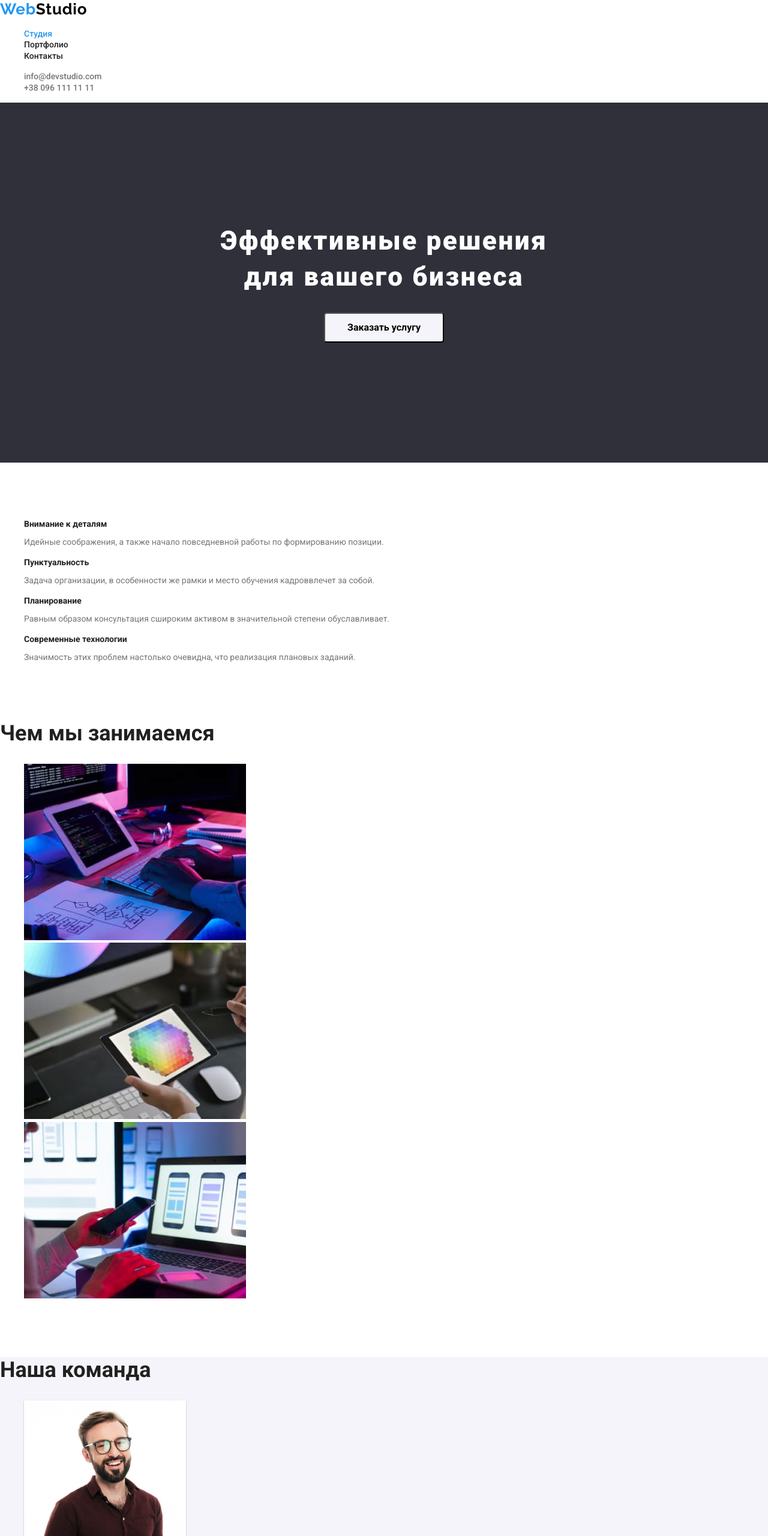
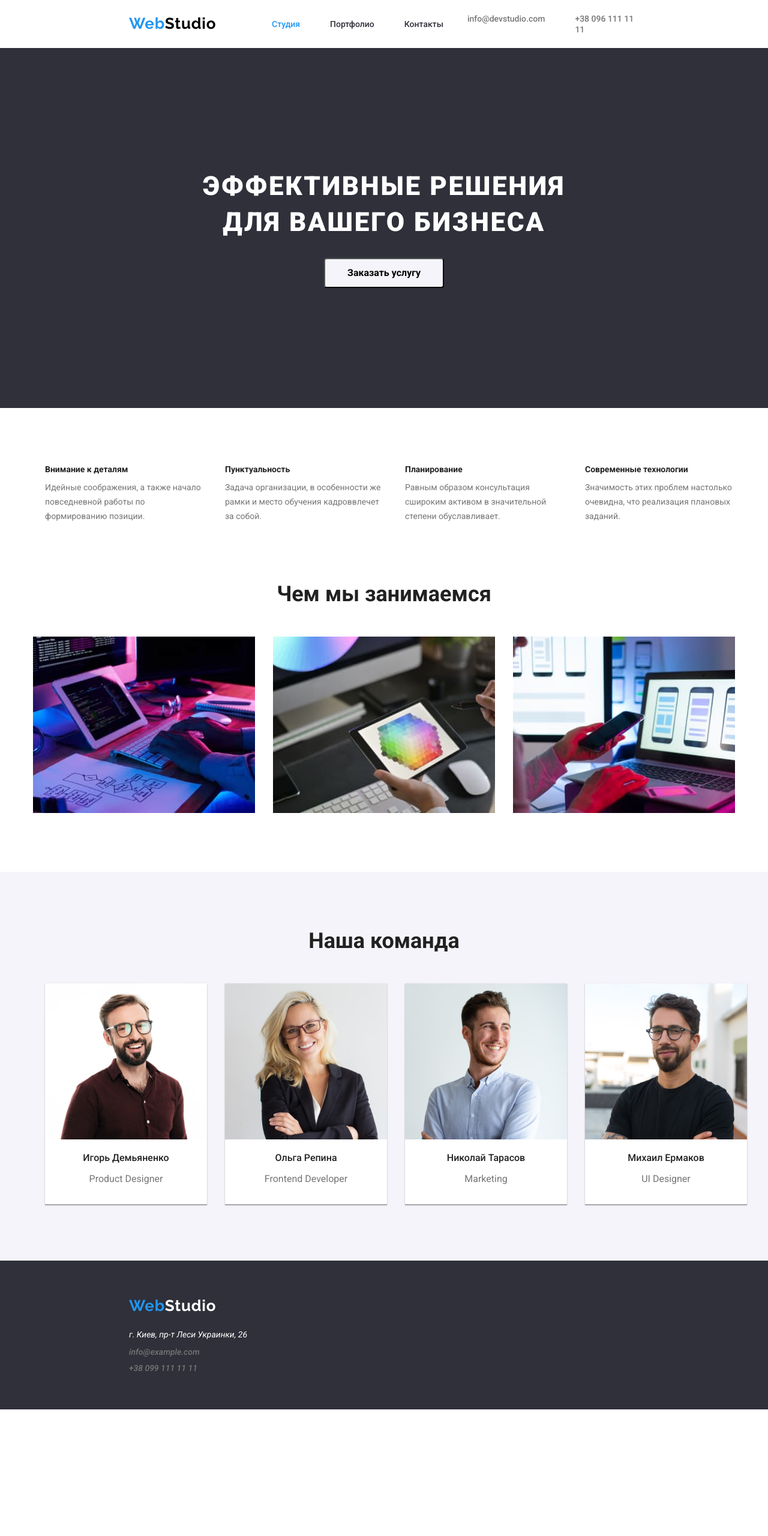
Before and after one commit to LenkoBurg/goit-markup-hw-03, a plain HTML site: page index.html in a window 1280 px wide. Shown: the top 2560 px of the page at 60% size. After the commit the page ends 2349 px from the top, so only its background shows below. Drawn offline with nearby package versions, Linux system fonts and the light colour scheme.

Commit message:
1 сторінка

```diff
--- a/CSS/style.css
+++ b/CSS/style.css
@@ -3,12 +3,15 @@
   color: #757575;
   margin: 0px;
 }
-ul {list-style: none;}
+ul {
+  list-style: none;
+}
 
 /* global */
 .logo {
-    width: 145px;
-    height: 31px;
+  margin-left: 215px;
+  margin-bottom: 25px;
+  margin-top: 24px;
   font-family: Raleway;
   font-weight: bold;
   font-size: 26px;
@@ -16,28 +19,48 @@ ul {list-style: none;}
   letter-spacing: 0.03em;
   color: black;
   text-decoration: none;
+  display: inline-block;
 }
-.web {color: #2196F3;}
+.web {
+  color: #2196f3;
+}
 /* logo */
+.style-nav {
+  display: flex;
+  margin-top: 0px;
+  margin-bottom: 0px;
+  padding-left: 0px;
+}
+
+.style-nav .link {
+  margin-left: 50px;
+}
 .style-nav .link-main {
   font-size: 14px;
   line-height: 16px;
   font-weight: 500;
-    color: #2196F3;
+  color: #2196f3;
   text-decoration: none;
   list-style: none;
+  display: block;
+  margin-top: 32px;
+  margin-bottom: 32px;
+  margin-left: 93px;
 }
 .style-nav .link {
+  display: block;
   font-size: 14px;
   line-height: 16px;
   font-weight: 500;
-    color: #212121;
+  color: #2f303a;
   text-decoration: none;
   list-style: none;
+  margin-top: 32px;
+  margin-bottom: 32px;
 }
 .style-nav .link:hover,
 .style-nav .link:focus {
-    color: #2196F3;
+  color: #2196f3;
 }
 .auth-nav .linknav {
   font-size: 14px;
@@ -49,12 +72,34 @@ ul {list-style: none;}
 }
 .auth-nav .linknav:focus,
 .auth-nav .linknav:hover {
-    color: #2196F3;
+  color: #2196f3;
+}
+.auth-nav {
+  display: flex;
+  margin-left: auto;
+  margin-bottom: 32px;
+  margin-top: 32px;
+  margin-right: 215px;
+}
+.auth-nav .linknav-list + .linknav-list {
+  margin-left: 50px;
+}
+div {
+  display: flex;
+  align-items: center;
+  height: 80px;
+  justify-content: center;
+}
+.counteiner {
+  display: flex;
+}
+.header-box {
+  height: 80px;
 }
 /* header */
 .main-title {
-    background-color: #2F303A;
-    color: #FFFFFF;
+  background-color: #2f303a;
+  color: #ffffff;
   text-align: center;
   margin-bottom: 94px;
 }
@@ -65,11 +110,11 @@ ul {list-style: none;}
   font-size: 44px;
   line-height: 60px;
   font-weight: 900;
-    letter-spacing: 0.06em
+  letter-spacing: 0.06em;
 }
 .button {
   margin-bottom: 200px;
-    font-family: "Roboto";
+  font-family: 'Roboto';
   border-radius: 4px;
   background-color: #f5f4fa;
   color: black;
@@ -84,18 +129,27 @@ ul {list-style: none;}
   display: inline-block;
 }
 .button:hover {
-background-color: #2196F3;
-color: #FFFFFF;
+  background-color: #2196f3;
+  color: #ffffff;
   cursor: pointer;
 }
 /* effect button */
 .hero {
   margin-top: 0px;
+  margin-bottom: 0px;
+  display: flex;
+  justify-content: center;
 }
-.hero .list {
+.hero .list + .list {
+  margin-left: 30px;
+}
+.hero .plist {
   font-size: 14px;
   line-height: 24px;
   margin-top: 0px;
+  margin-bottom: 0px;
+  width: 270px;
+  height: 75px;
 }
 .hero .headlines {
   font-size: 14px;
@@ -105,24 +159,58 @@ cursor: pointer;
   margin-top: 0px;
   margin-bottom: 10px;
 }
-/* skills */
-.our-team {
-    background-color: #F5F4FA;
-}
 .main-headlines {
   font-size: 36px;
   line-height: 42px;
   font-weight: 700;
   color: #212121;
   margin-top: 94px;
+  margin-bottom: 50px;
+  text-align: center;
 }
+/* skills */
+.all-employee {
+  padding-bottom: 94px;
+  margin-bottom: 0px;
+  margin-top: 0px;
+  display: flex;
+  justify-content: center;
+}
+.all-employee .employee + .employee {
+  margin-left: 30px;
+}
+.images {
+  margin-top: 0px;
+  margin-bottom: 94px;
+  display: flex;
+  justify-content: center;
+  padding-left: 0px;
+}
+.images .img-list + .img-list {
+  margin-left: 30px;
+}
+.our-team {
+  background-color: #f5f4fa;
+  padding-top: 94px;
+}
+.main-headlines-bot {
+  font-size: 36px;
+  line-height: 42px;
+  font-weight: 700;
+  color: #212121;
+  margin-bottom: 50px;
+  text-align: center;
+  margin-top: 0px;
+}
+
 .employee {
   width: 270px;
   height: 368px;
   left: 515px;
   top: 1635px;
-    background: #FFFFFF;
-    box-shadow: 0px 1px 3px rgba(0, 0, 0, 0.12), 0px 1px 1px rgba(0, 0, 0, 0.14), 0px 2px 1px rgba(0, 0, 0, 0.2);
+  background: #ffffff;
+  box-shadow: 0px 1px 3px rgba(0, 0, 0, 0.12), 0px 1px 1px rgba(0, 0, 0, 0.14),
+    0px 2px 1px rgba(0, 0, 0, 0.2);
 }
 .workers {
   font-weight: 500;
@@ -139,40 +227,56 @@ cursor: pointer;
 }
 /* our team */
 .downfooter {
-    background-color: #2F303A;
+  background-color: #2f303a;
 }
 .logodown {
+  margin-bottom: 20px;
+  margin-left: 215px;
+  margin-top: 60px;
   font-family: Raleway;
   font-weight: bold;
   font-size: 26px;
   line-height: 31px;
   letter-spacing: 0.03em;
-    color: #FFFFFF;
+  color: #ffffff;
   text-decoration: none;
+  display: inline-block;
 }
 .web {
-    color: #2196F3;
+  color: #2196f3;
 }
 .address {
+  margin-bottom: 0px;
+  margin-left: 215px;
+  margin-top: 0px;
+  text-align: left;
   font-size: 14px;
   line-height: 24px;
-    color: #FFFFFF;
+  color: #ffffff;
   font-weight: 400;
 }
-.downfooter .linknav {
+.footer-list {
+  padding-left: 0px;
+  margin-top: 0px;
+  padding-bottom: 60px;
+  margin-bottom: 0px;
+}
+.linknav-footer {
+  margin-top: 9px;
+  margin-left: 215px;
   font-size: 14px;
   line-height: 16px;
   font-weight: 500;
   text-decoration: none;
   list-style: none;
   color: #757575;
+  display: inline-block;
 }
 .downfooter .linknav:focus,
 .downfooter .linknav:hover {
-    color: #2196F3;
+  color: #2196f3;
 }
 /* footeer */
-
 
 /* Portfolio */
 
@@ -188,17 +292,17 @@ cursor: pointer;
   text-decoration: none;
 }
 .web {
-    color: #2196F3;
+  color: #2196f3;
 }
 .style-nav .link-current {
   font-size: 14px;
   line-height: 16px;
   font-weight: 500;
-    color: #2196F3;
+  color: #2196f3;
   text-decoration: none;
   list-style: none;
 }
-.style-nav .link {
+.style-nav .link-port {
   font-size: 14px;
   line-height: 16px;
   font-weight: 500;
@@ -206,9 +310,10 @@ cursor: pointer;
   text-decoration: none;
   list-style: none;
 }
-.style-nav .link:hover,
-.style-nav .link:focus {
-    color: #2196F3;}
+.style-nav .link-port:hover,
+.style-nav .link-port:focus {
+  color: #2196f3;
+}
 .auth-nav .linknav-port {
   font-size: 14px;
   line-height: 16px;
@@ -219,18 +324,21 @@ cursor: pointer;
 }
 .auth-nav .linknav:focus,
 .auth-nav .linknav:hover {
-        color: #2196F3;
+  color: #2196f3;
 }
 .portfolio-nav {
   font-weight: 500;
   font-size: 16px;
   line-height: 1.62;
-
 }
 /* header-portfolio */
+.btns {
+  margin-top: 94px;
+  margin-bottom: 50px;
+  text-align: center;
+}
 .button-port {
-
-        font-family: "Roboto";
+  font-family: 'Roboto';
   border-radius: 4px;
   background-color: #f5f4fa;
   color: black;
@@ -240,43 +348,63 @@ cursor: pointer;
   cursor: pointer;
 }
 .button-port:hover {
-    background-color: #2196F3;
-    color: #FFFFFF;
+  background-color: #2196f3;
+  color: #ffffff;
   cursor: pointer;
 }
 /* buttons portfolio */
 .image-title {
+  margin-left: 24px;
+  margin-top: 20px;
+  margin-bottom: 4px;
   font-weight: bold;
   font-size: 18px;
   line-height: 36px;
   color: #212121;
 }
 .description {
+  margin-left: 24px;
+  margin-bottom: 20px;
+  margin-top: 0px;
   font-size: 16px;
   line-height: 30px;
   font-weight: 400;
 }
+.imgs {
+  margin-top: 0px;
+  margin-bottom: 94px;
+}
 /*assortment */
 
 .logodown-port {
+  display: inline-block;
+  margin-bottom: 20px;
+  margin-left: 215px;
+  margin-top: 60px;
   font-family: Raleway;
   font-weight: bold;
   font-size: 26px;
   line-height: 31px;
   letter-spacing: 0.03em;
-    color: #FFFFFF;
+  color: #ffffff;
   text-decoration: none;
 }
 .web {
-    color: #2196F3;
+  color: #2196f3;
 }
 .downfooter-port {
-    background-color: #2F303A;
+  background-color: #2f303a;
 }
 .address-port {
-    color: #FFFFFF;
+  color: #ffffff;
+  margin-left: 215px;
+  margin-top: 0px;
+  margin-bottom: 0px;
 }
 .downfooter-port .linknav-port {
+  display: inline-block;
+  margin-top: 9px;
+  margin-left: 215px;
   font-size: 14px;
   line-height: 24px;
   color: rgba(255, 255, 255, 0.6);
@@ -285,5 +413,11 @@ cursor: pointer;
 }
 .downfooter-potr .linknav-port:focus,
 .downfooter-port .linknav-port:hover {
-    color: #2196F3;
+  color: #2196f3;
 }
+.portfoot-list {
+  padding-left: 0px;
+  margin-top: 0px;
+  margin-bottom: 0px;
+  padding-bottom: 60px;
+}
--- a/index.html
+++ b/index.html
@@ -17,7 +17,8 @@
 <body class="body">
     <!-- header -->
    <header class="header-box">
-       <nav><a href="" class="logo">
+       <div>
+       <nav class="counteiner"><a href="" class="logo">
         <span class="web">Web</span>Studio</a>
    <ul class="style-nav">
     <li><a href="./index.html" class="link-main">Студия</a></li>
@@ -27,15 +28,16 @@
     </nav>
 
         <ul class="auth-nav">
-        <li><a href="" class="linknav">info@devstudio.com</a></li>
-        <li><a href="" class="linknav">+38 096 111 11 11</a></li>
+        <li class="linknav-list"><a href="" class="linknav">info@devstudio.com</a></li>
+        <li class="linknav-list"><a href="" class="linknav">+38 096 111 11 11</a></li>
 
     </ul>
+    </div>
 </header>
 <!-- HERO -->
 <main>
     <section class="main-title">
-        <h1 class="title">Эффективные решения<br> для вашего бизнеса</h1>
+        <h1 class="title">ЭФФЕКТИВНЫЕ РЕШЕНИЯ<br>ДЛЯ ВАШЕГО БИЗНЕСА </h1>
         <button type="button" class="button">Заказать услугу</button>
     </section>
 
@@ -43,29 +45,29 @@
 <section>
 
     <ul class="hero">
-        <li><h3 class="headlines">Внимание к деталям</h3>
-           <p class="list">Идейные соображения, а также начало повседневной работы по формированию позиции.</p></li>
-            <li><h3 class="headlines">Пунктуальность</h3>
-               <p class="list">Задача организации, в особенности же рамки и место обучения кадроввлечет за собой.</p></li>
-                <li><h3 class="headlines">Планирование</h3>
-                   <p class="list"> Равным образом консультация сшироким активом в значительной степени обуславливает.</p></li>
-                    <li><h3 class="headlines">Современные технологии</h3>
-                       <p class="list"> Значимость этих проблем настолько очевидна, что реализация плановых заданий.</p></li>
+        <li class="list"><h3 class="headlines">Внимание к деталям</h3>
+           <p class="plist">Идейные соображения, а также начало повседневной работы по формированию позиции.</p></li>
+            <li class="list"><h3 class="headlines">Пунктуальность</h3>
+               <p class="plist">Задача организации, в особенности же рамки и место обучения кадроввлечет за собой.</p></li>
+                <li class="list"><h3 class="headlines">Планирование</h3>
+                   <p class="plist"> Равным образом консультация сшироким активом в значительной степени обуславливает.</p></li>
+                    <li class="list"><h3 class="headlines">Современные технологии</h3>
+                       <p class="plist"> Значимость этих проблем настолько очевидна, что реализация плановых заданий.</p></li>
     </ul>
     </section>
     <section>
     <h2 class="main-headlines">Чем мы занимаемся</h2>
-    <ul>
-        <li><img src="./images/img1.jpg" width=370 height="294" alt="разработчик работает над проектом"> </li>
-        <li><img src="./images/img2.jpg" width="370" height="294" alt="дизайнеры работают над мобильным приложением"></li>
-        <li><img src="./images/img3.jpg" width="370" height="294" alt="креативный веб дизайнер выбирает цвет на планшете"></li>
+    <ul class="images">
+        <li class="img-list"><img src="./images/img1.jpg" width=370 height="294" alt="разработчик работает над проектом"> </li>
+        <li class="img-list"><img src="./images/img2.jpg" width="370" height="294" alt="дизайнеры работают над мобильным приложением"></li>
+        <li class="img-list"><img src="./images/img3.jpg" width="370" height="294" alt="креативный веб дизайнер выбирает цвет на планшете"></li>
     </ul>
 </section>
 
 
     <section class="our-team">
-        <h2 class="main-headlines">Наша команда</h2>
-        <ul>
+        <h2 class="main-headlines-bot">Наша команда</h2>
+        <ul class="all-employee">
             <li class="employee">
 
                 <img src="./images/developer1.jpg" width="270" height="260" alt="Product Designer">
@@ -95,13 +97,13 @@
 </main>
 
     <footer class="downfooter">
-        <a href="" class="logodown-port">
+        <a href="" class="logodown">
             <span class="web">Web</span>Studio</a>
 <address>
-    <ul>
-<li><p class="address">г. Киев, пр-т Леси Украинки, 26</p></li> <br>
- <li><a href="" class="linknav">info@example.com</a></li> <br>
-<li> <a href="" class="linknav"> +38 099 111 11 11</a></li>
+    <ul class="footer-list">
+<li><p class="address">г. Киев, пр-т Леси Украинки, 26</p></li>
+ <li><a href="" class="linknav-footer">info@example.com</a></li>
+<li> <a href="" class="linknav-footer"> +38 099 111 11 11</a></li>
 </ul>
 </address>
 
```
Also changed, not shown: porfolio.html (+10 -9 lines), .prettierrc.json (added). Lines whose indentation alone changed are shown as unchanged.
